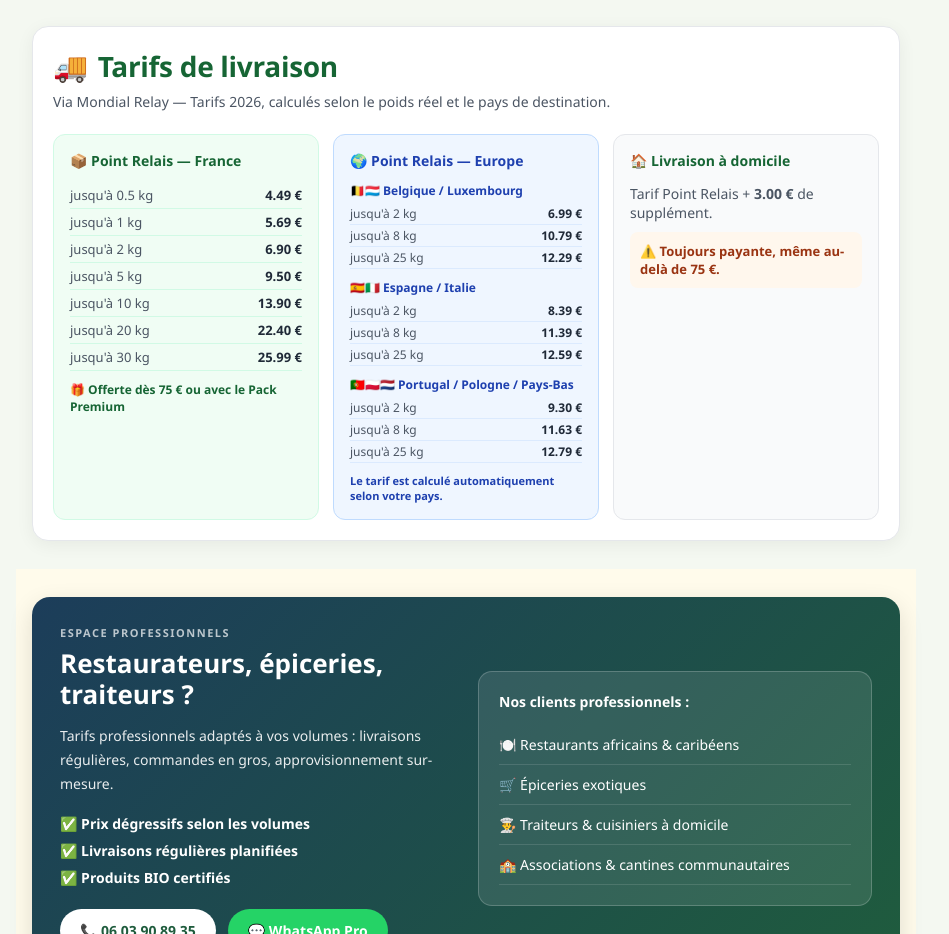
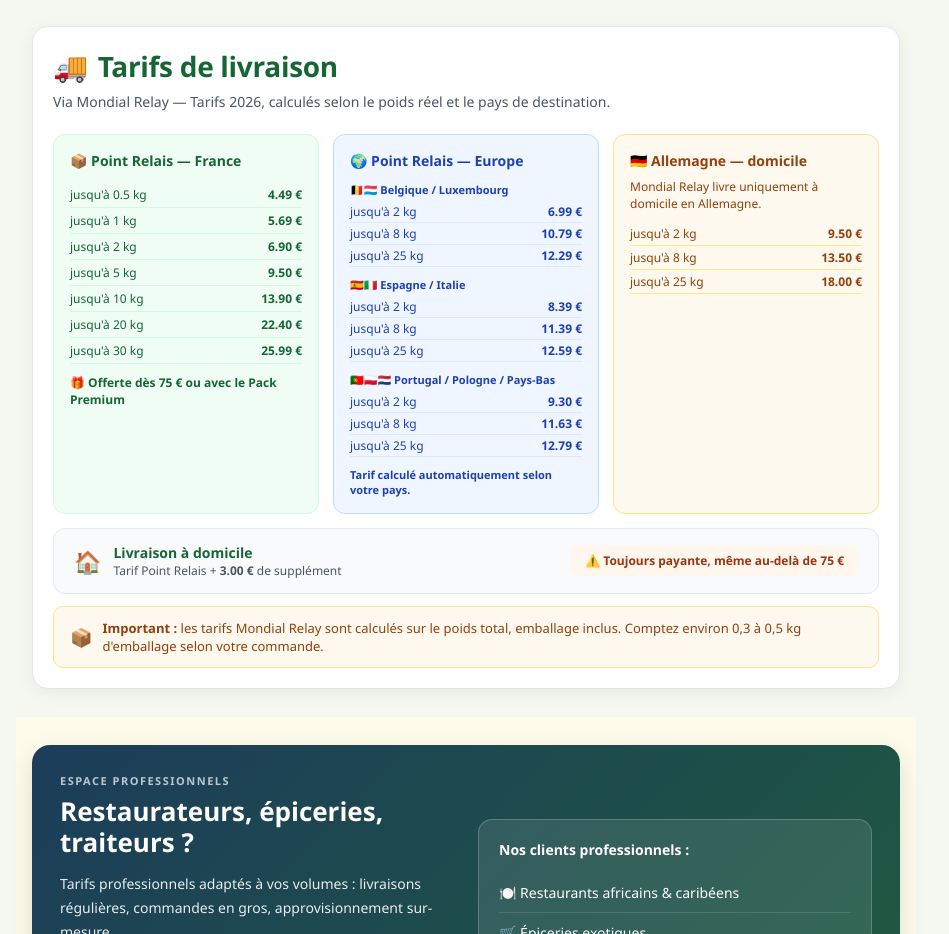
Before and after one commit to Laserreafricaine/serre-africaine, a React (Create React App) app: page / in a window 1280 px wide. Shown: the part 3280-4214 px from the top of the page, without its empty margins (0-949 px from the left). Built offline with nearby package versions, Linux system fonts and the light colour scheme.

Commit message:
Update App.jsx

```diff
--- a/src/App.jsx
+++ b/src/App.jsx
@@ -81,15 +81,16 @@
 
 // ─── Liste des pays (Mondial Relay uniquement) ────────────────────────────────
 const PAYS_LIST = [
-  { value: "France",     label: "🇫🇷 France",     zone: "fr"    },
-  { value: "Belgique",   label: "🇧🇪 Belgique",    zone: "zone1" },
-  { value: "Luxembourg", label: "🇱🇺 Luxembourg",  zone: "zone1" },
-  { value: "Espagne",    label: "🇪🇸 Espagne",     zone: "zone2" },
-  { value: "Italie",     label: "🇮🇹 Italie",      zone: "zone2" },
-  { value: "Portugal",   label: "🇵🇹 Portugal",    zone: "zone3" },
-  { value: "Pologne",    label: "🇵🇱 Pologne",     zone: "zone3" },
-  { value: "Pays-Bas",   label: "🇳🇱 Pays-Bas",    zone: "zone3" },
-  { value: "autre",      label: "🌍 Autre pays — nous contacter", zone: "other" },
+  { value: "France",     label: "🇫🇷 France",                          zone: "fr"        },
+  { value: "Belgique",   label: "🇧🇪 Belgique",                         zone: "zone1"     },
+  { value: "Luxembourg", label: "🇱🇺 Luxembourg",                       zone: "zone1"     },
+  { value: "Espagne",    label: "🇪🇸 Espagne",                          zone: "zone2"     },
+  { value: "Italie",     label: "🇮🇹 Italie",                           zone: "zone2"     },
+  { value: "Portugal",   label: "🇵🇹 Portugal",                         zone: "zone3"     },
+  { value: "Pologne",    label: "🇵🇱 Pologne",                          zone: "zone3"     },
+  { value: "Pays-Bas",   label: "🇳🇱 Pays-Bas",                         zone: "zone3"     },
+  { value: "Allemagne",  label: "🇩🇪 Allemagne (livraison à domicile)", zone: "home_only" },
+  { value: "autre",      label: "🌍 Autre pays — nous contacter",       zone: "other"     },
 ];
 
 // ─── Mondial Relay ────────────────────────────────────────────────────────────
@@ -124,6 +125,12 @@
     { maxKg: 8,  price: 11.63 },
     { maxKg: 25, price: 12.79 },
   ],
+  // Allemagne — domicile uniquement
+  home_only: [
+    { maxKg: 2,  price: 9.50  },
+    { maxKg: 8,  price: 13.50 },
+    { maxKg: 25, price: 18.00 },
+  ],
 };
 
 // Détection de la zone depuis le pays sélectionné
@@ -131,6 +138,11 @@
   if (!pays) return "fr";
   const found = PAYS_LIST.find((p) => p.value === pays);
   return found ? found.zone : "fr";
+}
+// Allemagne = domicile uniquement, pas de Point Relais
+function isHomeOnlyCountry(pays) {
+  const found = PAYS_LIST.find((p) => p.value === pays);
+  return found ? found.zone === "home_only" : false;
 }
 
 function getMRRelayPrice(w, pays) {
@@ -544,14 +556,14 @@
   );
 }
 
-function DeliverySelector({ mode, setMode, relayPrice, homePrice, relayIsFree, subtotal }) {
+function DeliverySelector({ mode, setMode, relayPrice, homePrice, relayIsFree, subtotal, isHomeOnly }) {
   return (
     <div style={{ marginBottom: 14 }}>
       <div style={{ fontWeight: "bold", color: T.greenDark, marginBottom: 8, fontSize: 14 }}>Mode de livraison</div>
       <div style={{ display: "grid", gridTemplateColumns: "1fr 1fr", gap: 8 }}>
         {[
-          { key: "relay", icon: "📦", label: "Point Relais", price: subtotal > 0 && relayIsFree ? <span style={{ color: T.greenDark }}>Offerte 🎁</span> : `${relayPrice.toFixed(2)} €`, note: "3–5 j ouvrés · tarif selon destination" },
-          { key: "home",  icon: "🏠", label: "À domicile",   price: `${homePrice.toFixed(2)} €`, note: "Toujours payante" },
+          ...(!isHomeOnly ? [{ key: "relay", icon: "📦", label: "Point Relais", price: subtotal > 0 && relayIsFree ? <span style={{ color: T.greenDark }}>Offerte 🎁</span> : `${relayPrice.toFixed(2)} €`, note: "3–5 j ouvrés · tarif selon destination" }] : []),
+          { key: "home",  icon: "🏠", label: isHomeOnly ? "Domicile (Allemagne)" : "À domicile", price: `${homePrice.toFixed(2)} €`, note: isHomeOnly ? "Seul mode disponible" : "Toujours payante" },
         ].map((opt) => (
           <button key={opt.key} type="button" onClick={() => setMode(opt.key)} style={{ padding: "10px 12px", borderRadius: 10, cursor: "pointer", textAlign: "left", border: mode === opt.key ? `2px solid ${T.green}` : `1px solid ${T.border}`, background: mode === opt.key ? T.greenLight : T.white, transition: "all 0.2s" }}>
             <div style={{ fontWeight: "bold", fontSize: 13, color: T.greenDark }}>{opt.icon} {opt.label}</div>
@@ -658,7 +670,7 @@
           </div>
           <div style={cartLine}><span style={{ fontSize: 13 }}>Sous-total</span><strong style={{ fontSize: 13 }}>{subtotal.toFixed(2)} €</strong></div>
           <div style={{ margin: "12px 0" }}>
-            <DeliverySelector mode={deliveryMode} setMode={setDeliveryMode} relayPrice={relayPrice} homePrice={homePrice} relayIsFree={relayIsFree} subtotal={subtotal} />
+            <DeliverySelector mode={deliveryMode} setMode={setDeliveryMode} relayPrice={relayPrice} homePrice={homePrice} relayIsFree={relayIsFree} subtotal={subtotal} isHomeOnly={isHomeOnlyCountry(customer?.pays)} />
           </div>
           <div style={{ ...cartLine, borderBottom: "none" }}>
             <span style={{ fontWeight: "bold" }}>Livraison</span>
@@ -1245,18 +1257,19 @@
           <Section>
             <div style={card}>
               <SectionTitle emoji="🚚" title="Tarifs de livraison" subtitle="Via Mondial Relay — Tarifs 2026, calculés selon le poids réel et le pays de destination." />
-              <div style={{ display: "grid", gridTemplateColumns: "repeat(auto-fit, minmax(250px, 1fr))", gap: 14 }}>
+              {/* 3 cartes en grille */}
+              <div style={{ display: "grid", gridTemplateColumns: "repeat(3, 1fr)", gap: 14, marginBottom: 14 }}>
                 {/* France */}
                 <div style={{ background: T.greenLight, borderRadius: 12, padding: 16, border: `1px solid ${T.greenBorder}` }}>
                   <div style={{ fontWeight: "bold", color: T.greenDark, marginBottom: 12, fontSize: 14 }}>📦 Point Relais — France</div>
                   {MR_RELAY_RATES_FR.map((r) => (
-                    <div key={r.maxKg} style={{ display: "flex", justifyContent: "space-between", fontSize: 13, padding: "4px 0", borderBottom: `1px solid ${T.greenBorder}` }}>
-                      <span style={{ color: T.gray }}>jusqu'à {r.maxKg} kg</span><strong>{r.price.toFixed(2)} €</strong>
+                    <div key={r.maxKg} style={{ display: "flex", justifyContent: "space-between", fontSize: 12, padding: "4px 0", borderBottom: `1px solid ${T.greenBorder}` }}>
+                      <span style={{ color: "#166534" }}>jusqu'à {r.maxKg} kg</span><strong style={{ color: "#166534" }}>{r.price.toFixed(2)} €</strong>
                     </div>
                   ))}
                   <div style={{ marginTop: 10, fontSize: 12, color: T.greenDark, fontWeight: "bold" }}>🎁 Offerte dès {FREE_DELIVERY_THRESHOLD} € ou avec le Pack Premium</div>
                 </div>
-                {/* International */}
+                {/* Europe Point Relais */}
                 <div style={{ background: "#eff6ff", borderRadius: 12, padding: 16, border: "1px solid #bfdbfe" }}>
                   <div style={{ fontWeight: "bold", color: "#1e40af", marginBottom: 12, fontSize: 14 }}>🌍 Point Relais — Europe</div>
                   {[
@@ -1265,22 +1278,44 @@
                     { zone: "🇵🇹🇵🇱🇳🇱 Portugal / Pologne / Pays-Bas", rates: MR_RELAY_RATES_INTL.zone3 },
                   ].map(({ zone, rates }) => (
                     <div key={zone} style={{ marginBottom: 10 }}>
-                      <div style={{ fontSize: 12, fontWeight: "bold", color: "#1e40af", marginBottom: 4 }}>{zone}</div>
+                      <div style={{ fontSize: 11, fontWeight: "bold", color: "#1e40af", marginBottom: 4 }}>{zone}</div>
                       {rates.map((r) => (
                         <div key={r.maxKg} style={{ display: "flex", justifyContent: "space-between", fontSize: 12, padding: "2px 0", borderBottom: "1px solid #dbeafe" }}>
-                          <span style={{ color: T.gray }}>jusqu'à {r.maxKg} kg</span><strong>{r.price.toFixed(2)} €</strong>
+                          <span style={{ color: "#1e40af" }}>jusqu'à {r.maxKg} kg</span><strong style={{ color: "#1e40af" }}>{r.price.toFixed(2)} €</strong>
                         </div>
                       ))}
                     </div>
                   ))}
-                  <div style={{ marginTop: 8, fontSize: 11, color: "#1e40af", fontWeight: "bold" }}>Le tarif est calculé automatiquement selon votre pays.</div>
+                  <div style={{ marginTop: 8, fontSize: 11, color: "#1e40af", fontWeight: "bold" }}>Tarif calculé automatiquement selon votre pays.</div>
                 </div>
-                {/* Domicile */}
-                <div style={{ background: T.grayLight, borderRadius: 12, padding: 16, border: `1px solid ${T.border}` }}>
-                  <div style={{ fontWeight: "bold", color: T.greenDark, marginBottom: 10, fontSize: 14 }}>🏠 Livraison à domicile</div>
-                  <p style={{ color: T.gray, fontSize: 14, marginBottom: 10 }}>Tarif Point Relais + <strong>{MR_HOME_SURCHARGE.toFixed(2)} €</strong> de supplément.</p>
-                  <div style={{ background: T.redLight, color: T.red, borderRadius: 8, padding: 10, fontSize: 13, fontWeight: "bold" }}>⚠️ Toujours payante, même au-delà de {FREE_DELIVERY_THRESHOLD} €.</div>
+                {/* Allemagne */}
+                <div style={{ background: "#fef9ee", borderRadius: 12, padding: 16, border: "1px solid #fde68a" }}>
+                  <div style={{ fontWeight: "bold", color: "#92400e", marginBottom: 8, fontSize: 14 }}>🇩🇪 Allemagne — domicile</div>
+                  <div style={{ fontSize: 12, color: "#92400e", marginBottom: 10 }}>Mondial Relay livre uniquement à domicile en Allemagne.</div>
+                  {MR_RELAY_RATES_INTL.home_only.map((r) => (
+                    <div key={r.maxKg} style={{ display: "flex", justifyContent: "space-between", fontSize: 12, padding: "3px 0", borderBottom: "1px solid #fde68a" }}>
+                      <span style={{ color: "#92400e" }}>jusqu'à {r.maxKg} kg</span><strong style={{ color: "#92400e" }}>{r.price.toFixed(2)} €</strong>
+                    </div>
+                  ))}
                 </div>
+              </div>
+              {/* Bande domicile pleine largeur */}
+              <div style={{ background: T.grayLight, borderRadius: 12, padding: "14px 20px", border: `0.5px solid ${T.border}`, display: "flex", alignItems: "center", justifyContent: "space-between", gap: 16, flexWrap: "wrap" }}>
+                <div style={{ display: "flex", alignItems: "center", gap: 12 }}>
+                  <span style={{ fontSize: 22 }}>🏠</span>
+                  <div>
+                    <div style={{ fontWeight: "bold", fontSize: 14, color: T.greenDark }}>Livraison à domicile</div>
+                    <div style={{ fontSize: 12, color: T.gray }}>Tarif Point Relais + <strong>{MR_HOME_SURCHARGE.toFixed(2)} €</strong> de supplément</div>
+                  </div>
+                </div>
+                <div style={{ background: T.redLight, color: T.red, borderRadius: 8, padding: "7px 14px", fontSize: 12, fontWeight: "bold" }}>⚠️ Toujours payante, même au-delà de {FREE_DELIVERY_THRESHOLD} €</div>
+              </div>
+              {/* Bandeau emballage */}
+              <div style={{ marginTop: 12, background: "#fef9ee", borderRadius: 10, padding: "12px 16px", border: "1px solid #fde68a", display: "flex", alignItems: "center", gap: 10 }}>
+                <span style={{ fontSize: 18, flexShrink: 0 }}>📦</span>
+                <span style={{ fontSize: 13, color: "#92400e" }}>
+                  <strong>Important :</strong> les tarifs Mondial Relay sont calculés sur le poids total, emballage inclus. Comptez environ 0,3 à 0,5 kg d'emballage selon votre commande.
+                </span>
               </div>
             </div>
           </Section>
```
